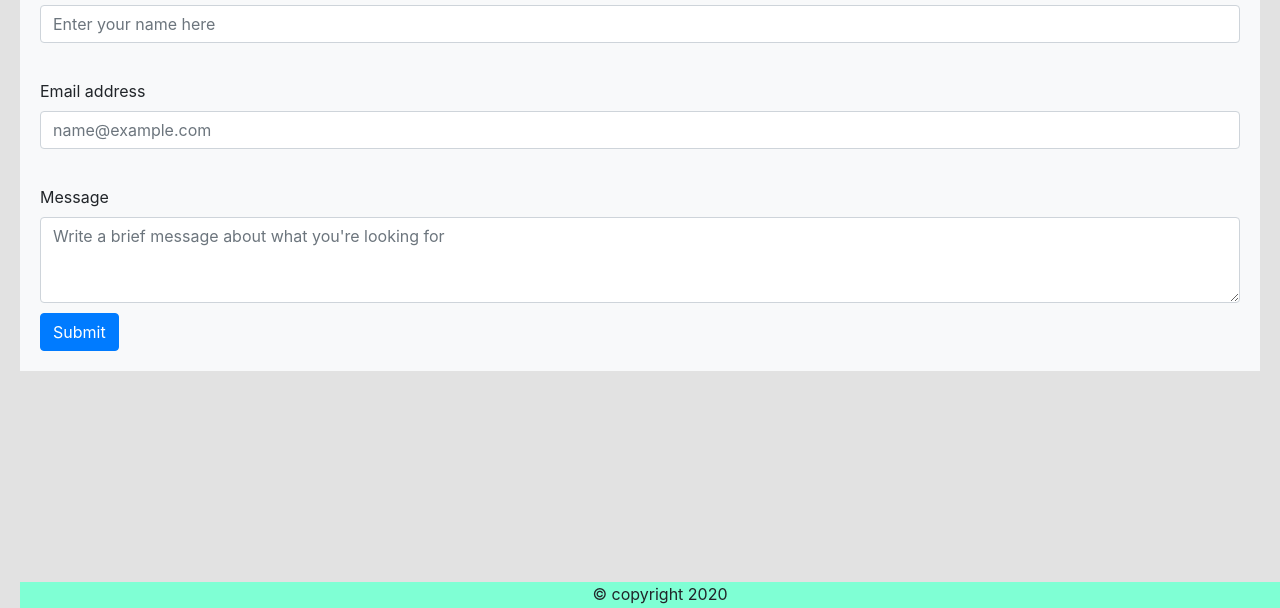
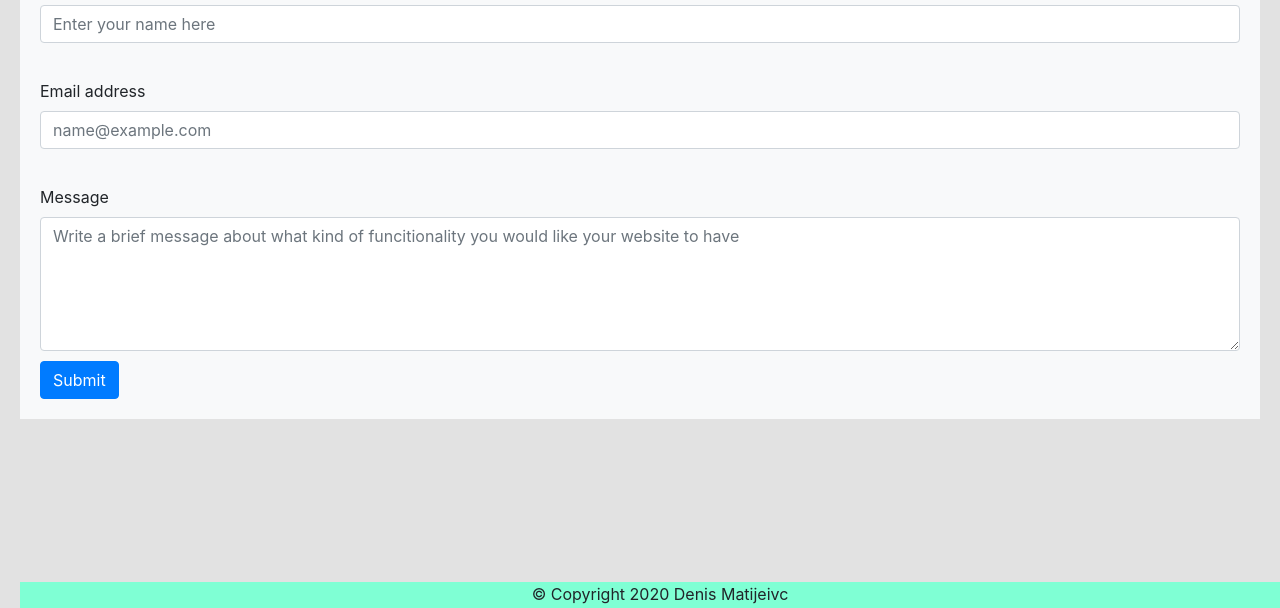
Before and after one commit to denismatijevic/Portfolio, a plain HTML site: page contact.html in a window 1280 px wide. Shown: the part 192-800 px from the top of the page. Drawn offline with nearby package versions, Linux system fonts and the light colour scheme.

Commit message:
revised about me and contact message box

```diff
--- a/contact.html
+++ b/contact.html
@@ -53,7 +53,7 @@
     </div>
     <div class="form-group">
       <label for="exampleFormControlTextarea1">Message</label>
-      <textarea class="form-control" id="exampleFormControlTextarea1" rows="3" placeholder="Write a brief message about what you're looking for"></textarea>
+      <textarea class="form-control" id="exampleFormControlTextarea1" rows="5" placeholder="Write a brief message about what kind of funcitionality you would like your website to have"></textarea>
       <!-- submit button for the contact info -->
     <div id="button">
     <button type="submit" class="btn btn-primary">Submit</button>
@@ -63,7 +63,7 @@
 <div class="wrapper">
   <!-- footer element -->
 <div class="push"></div>
-<footer id="footer:">&copy; copyright 2020</footer>
+<footer id="footer:">&copy; Copyright 2020 Denis Matijeivc</footer>
 </div>
 </body>
 </html>
--- a/main.css
+++ b/main.css
@@ -19,6 +19,7 @@ section {
   background-color: #f8f9fa;
 
 }
+/* added padding to my image */
 img {
   background-color: #f8f9fa;
   padding: 10px;
```
Also changed, not shown: index.html (+2 -2 lines), portfolio.html (+1 -1 lines).
